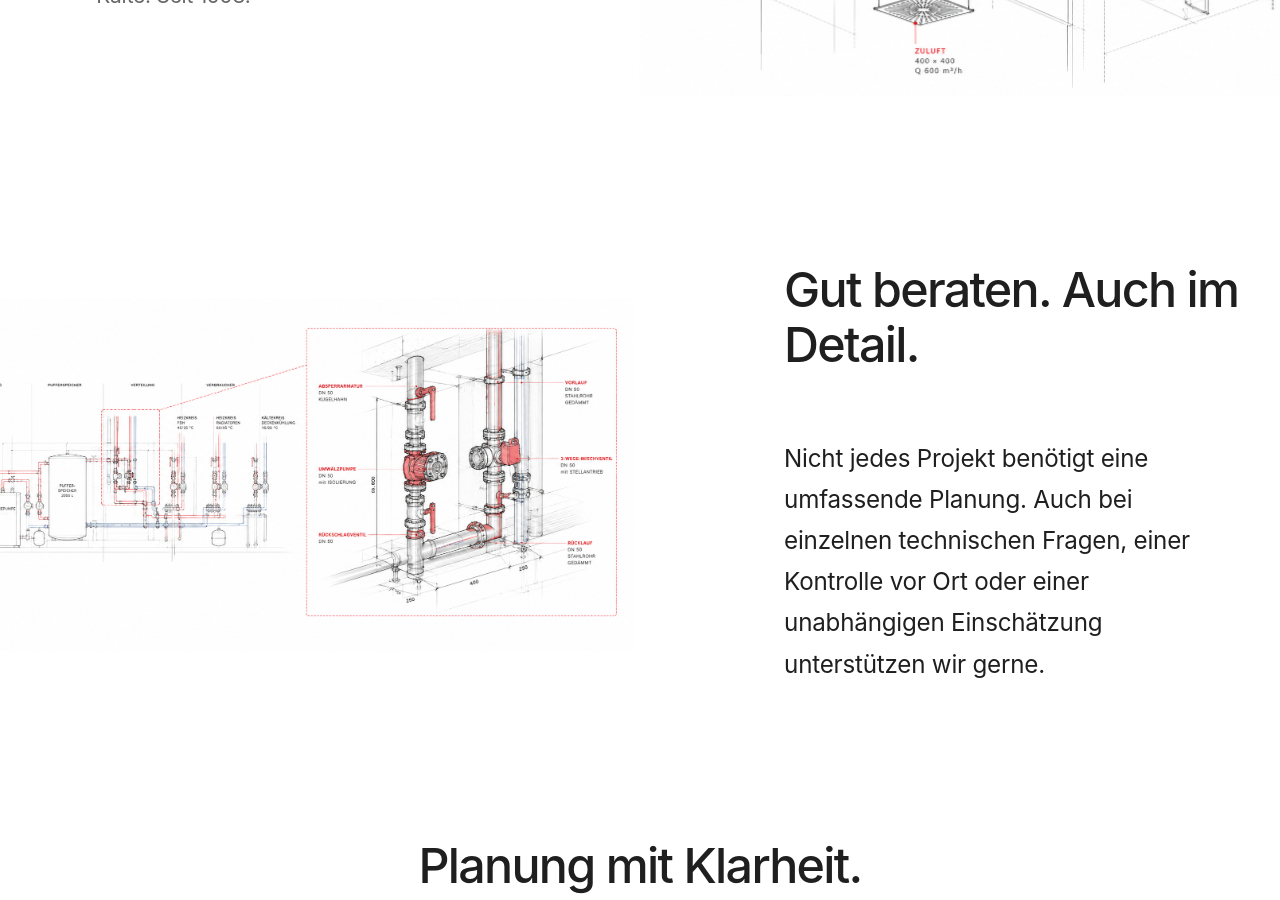
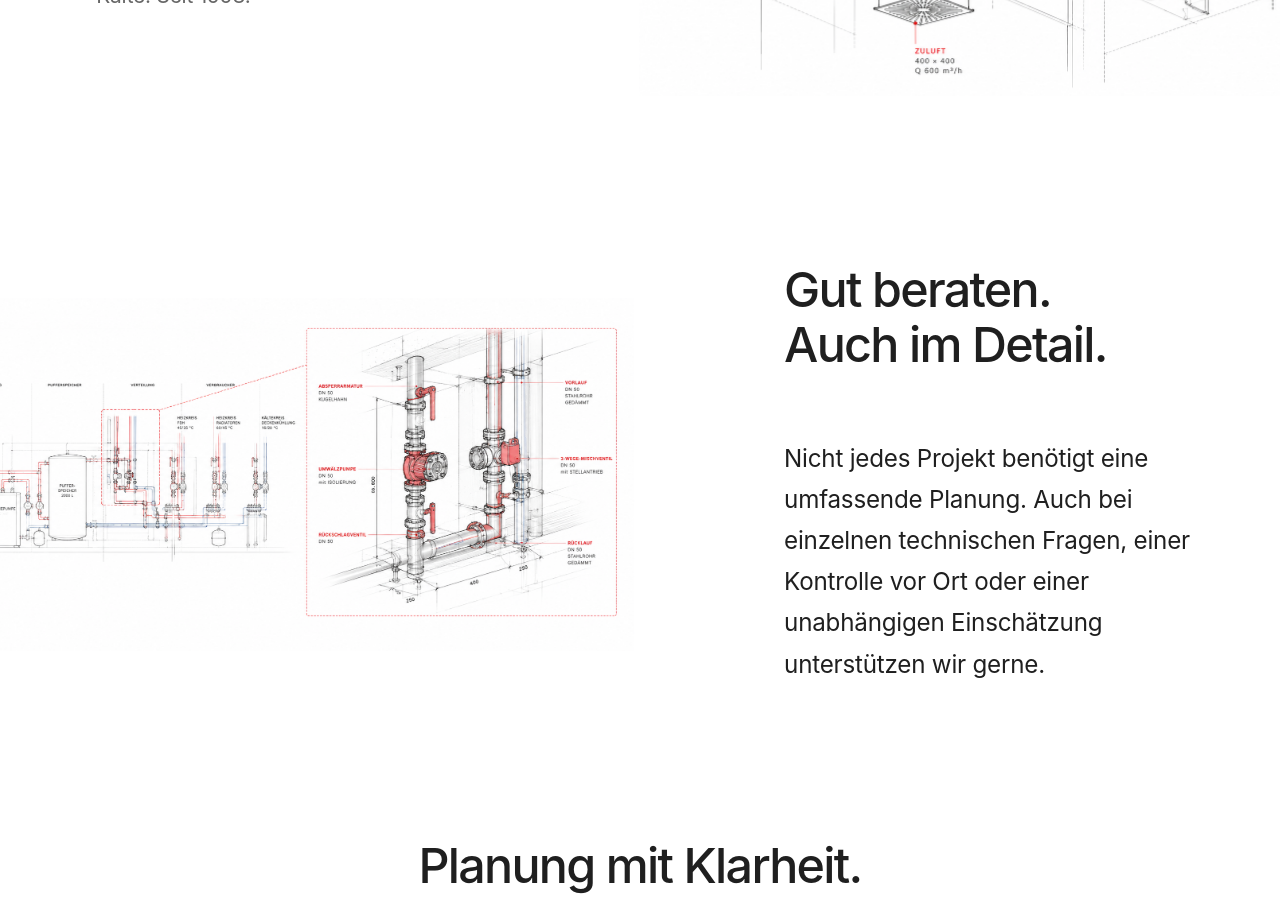
Before and after one commit to gryphiusodenhobler/www.optiplan.at, a Jekyll site: the page built from index.md, in a window 1280 px wide and 900 px high, scrolled down 575 px. Built offline with Jekyll 4.4.1, drawn with Linux system fonts in a browser that asks for light colours; cached includes are drawn as plain includes.

```diff
--- a/index.md
+++ b/index.md
@@ -36,7 +36,7 @@ header:
     </div>
 
     <div class="detail-content">
-      <h2>Gut beraten. Auch im Detail.</h2>
+      <h2>Gut beraten.<br>Auch im Detail.</h2>
 
       <p class="section-text">
         Nicht jedes Projekt benötigt eine umfassende Planung.
```
